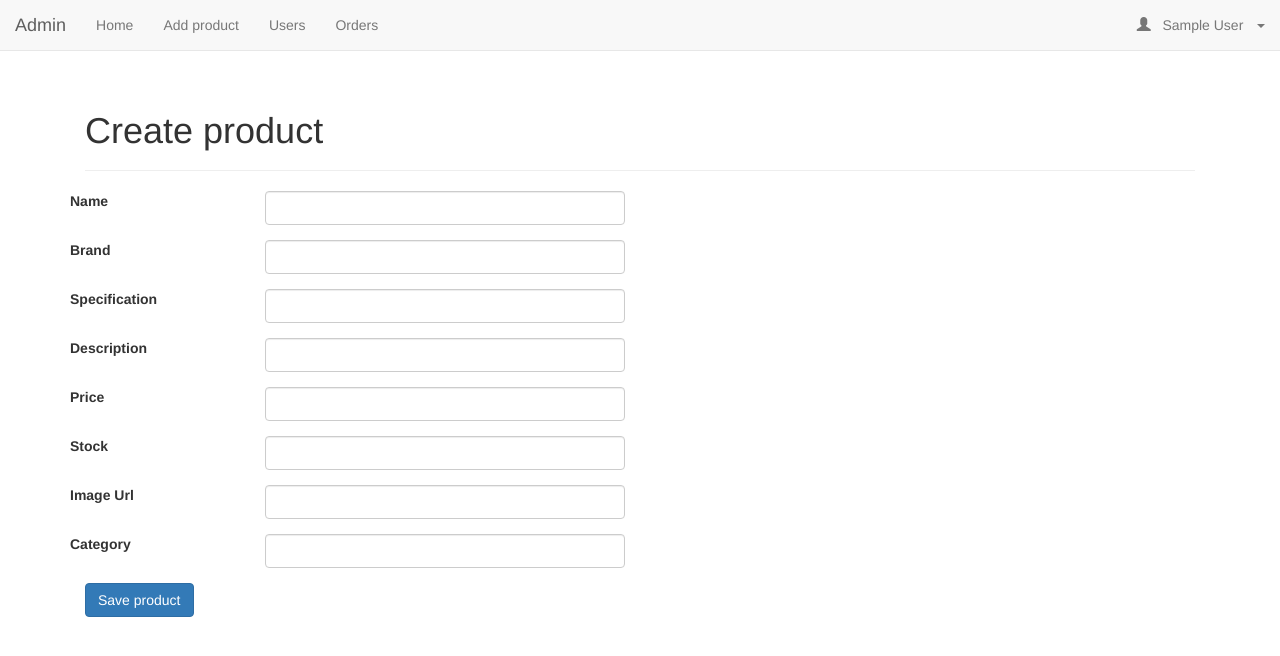
After one commit to Toth-Gabor/PHP-WebShop, a PHP site: page /PHP_WebShop_Project/admin/create_product.php in a window 1280 px wide. The commit adds this page. Shown: the top 656 px of the page. Run offline with PHP 8.4, Linux system fonts and the light colour scheme; the visitor is signed in with stand-in values (Sample User, id 1); some libraries are stand-ins or nearby versions.

```diff
--- a/admin/admin_layout_head.php
+++ b/admin/admin_layout_head.php
@@ -22,7 +22,7 @@
 
 <?php
 // include top navigation bar
-include_once "navigation.php";
+include_once "../admin/navigation.php";
 ?>
 
 <!-- container -->
--- /dev/null
+++ b/admin/create_product.php
@@ -0,0 +1,92 @@
+<?php
+include_once "../config/core.php";
+
+$page_title = "Create product";
+
+include_once "admin_layout_head.php";
+
+
+?>
+    <main class="my-form">
+        <div class="cotainer">
+            <div class="row justify-content-center">
+                <div class="col-md-8">
+                    <form name="my-form" action="add_product_to_db.php" method="post">
+                        <div class="form-group row">
+                            <label for="name" class="col-lg-3 col-form-label text-md-right">
+                                Name</label>
+                            <div class="col-md-6">
+                                <input type="text" name="name" class="form-control" required>
+                            </div>
+                        </div>
+
+                        <div class="form-group row">
+                            <label for="brand" class="col-lg-3 col-form-label text-md-right">
+                                Brand</label>
+                            <div class="col-md-6">
+                                <input type="text" name="brand" class="form-control" required>
+                            </div>
+                        </div>
+
+                        <div class="form-group row">
+                            <label for="specification" class="col-lg-3 col-form-label text-md-right">
+                                Specification</label>
+                            <div class="col-md-6">
+                                <input type="text" name="specification" class="form-control" required>
+                            </div>
+                        </div>
+
+                        <div class="form-group row">
+                            <label for="description" class="col-lg-3 col-form-label text-md-right">
+                                Description</label>
+                            <div class="col-md-6">
+                                <input type="text" name="description" class="form-control" required>
+                            </div>
+                        </div>
+
+                        <div class="form-group row">
+                            <label for="price" class="col-lg-3 col-form-label text-md-right">
+                                Price</label>
+                            <div class="col-md-6">
+                                <input type="number" name="price" class="form-control" required>
+                            </div>
+                        </div>
+
+                        <div class="form-group row">
+                            <label for="stock" class="col-lg-3 col-form-label text-md-right">
+                                Stock</label>
+                            <div class="col-md-6">
+                                <input type="number" name="stock" class="form-control" required>
+                            </div>
+                        </div>
+
+                        <div class="form-group row">
+                            <label for="image" class="col-lg-3 col-form-label text-md-right">
+                                Image Url</label>
+                            <div class="col-md-6">
+                                <input type="text" name="image" class="form-control" required>
+                            </div>
+                        </div>
+
+                        <div class="form-group row">
+                            <label for="category" class="col-lg-3 col-form-label text-md-right">
+                                Category</label>
+                            <div class="col-md-6">
+                                <input type="text" name="category" class="form-control" required>
+                            </div>
+                        </div>
+
+                        <div class="col-md-6 offset-md-4">
+                            <button type="submit" class="btn btn-primary">
+                                Save product
+                            </button>
+                        </div>
+                    </form>
+                </div>
+            </div>
+        </div>
+    </main>
+
+<?php
+
+include_once "../layout_foot.php";
--- a/admin/navigation.php
+++ b/admin/navigation.php
@@ -18,12 +18,13 @@
         <div class="navbar-collapse collapse">
             <ul class="nav navbar-nav">
 
-                <!-- highlight for order related pages -->
                 <li>
                     <a href="<?php echo $home_url; ?>admin/index.php">Home</a>
                 </li>
+                <li>
+                    <a href="<?php echo $home_url; ?>admin/create_product.php">Add product</a>
+                </li>
 
-                <!-- highlight for user related pages -->
                 <li>
                     <a href="<?php echo $home_url; ?>admin/read_users.php">Users</a>
                 </li>
--- a/admin/one_order.php
+++ b/admin/one_order.php
@@ -1,6 +1,5 @@
 <?php
 include_once "../config/core.php";
-
 
 $page_title="Read order details";
 
@@ -8,8 +7,6 @@ include_once "admin_layout_head.php";
 
 $order_id = $_GET['id'];
 
-echo "This is the current order id: " . $order_id;
-
 include_once "one_order_template.php";
 
 include_once "../layout_foot.php";
--- a/admin/paging.php
+++ b/admin/paging.php
@@ -1,10 +1,11 @@
 <?php
+global $total_rows;
 echo "<ul class=\"pagination margin-zero\">";
 
 // button for first page
 if($page>1){
     echo "<li><a href='{$page_url}' title='Go to the first page.'>";
-    echo "First Page";
+        echo "First Page";
     echo "</a></li>";
 }
 
@@ -38,9 +39,8 @@ for ($x=$initial_num; $x<$condition_limit_num; $x++) {
 // button for last page
 if($page<$total_pages){
     echo "<li><a href='" .$page_url . "page={$total_pages}' title='Last page is {$total_pages}.'>";
-    echo "Last Page";
+        echo "Last Page";
     echo "</a></li>";
 }
 
 echo "</ul>";
-?>
--- a/all_products_template.php
+++ b/all_products_template.php
@@ -44,7 +44,7 @@ $productsList = $services->ReadAll();
                 <td><span class="pull-right"><?= $product->getQuantity() ?></span></td>
                 <!--<td><?= $product->getImage() ?></td>-->
                 <td><?= $product->getCategory() ?></td>
-                <td><?= "<a href='product.php?id={$product->getId()}' class='btn btn-labeled btn-info btn-sm m-0'>Select</a>"?>
+                <td><?= "<a href='product.php?id={$product->getId()}' class='btn btn-labeled btn-info btn-sm m-0'>Details</a>"?>
                 <a href="cart/add_to_cart.php?id=<?= $product->getId() ?>" type="button" class="<?= $block_checkout?> btn btn-labeled btn-success btn-sm m-0">
                     <span class="btn-label"></span><?= $button_text?></a>
 
--- a/services/simpleServices/SimpleOrderServices.php
+++ b/services/simpleServices/SimpleOrderServices.php
@@ -34,7 +34,7 @@ class SimpleOrderServices implements OrderServices{
 
     public function UpdateOrderStatus($order_id, $status)
     {
-        // TODO: Implement UpdateOrderStatus() method.
+        $this->orderDao->UpdateById($order_id, $status);
     }
 
 }
```
Also changed, not shown: admin/accept_order.php (added, +10 -0 lines), admin/add_product_to_db.php (added, +17 -0 lines), admin/all_orders_template.php (+15 -8 lines), admin/index.php (+6 -4 lines), admin/one_order_template.php (+83 -34 lines), admin/orders.php (+8 -0 lines), admin/read_users.php (+4 -17 lines), admin/read_users_template.php (+8 -18 lines).
